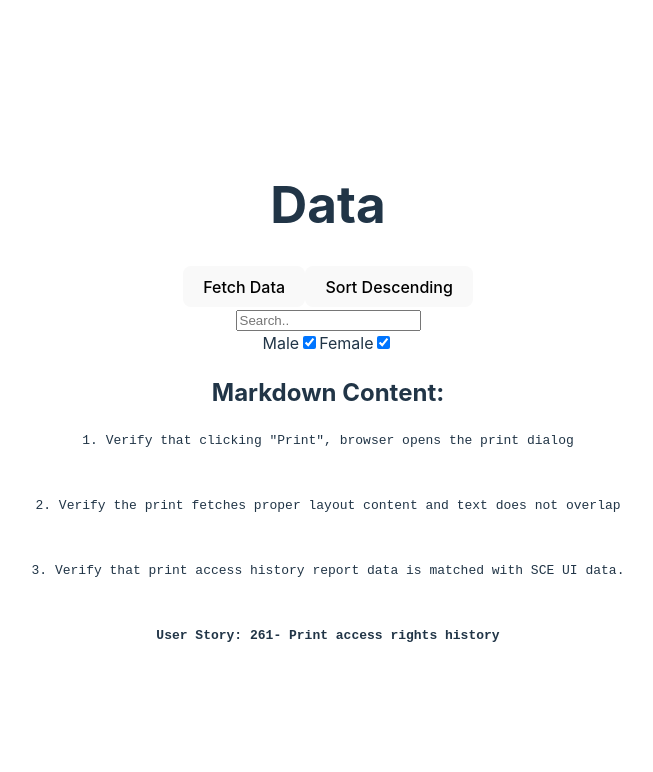
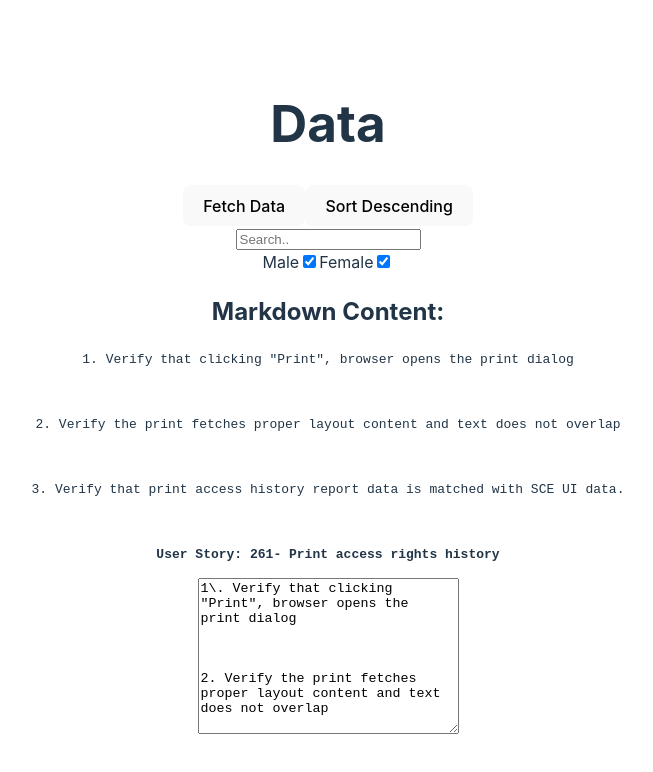
Before and after one commit to Nilesh1308/Api, a React (Vite) app: page / in a window 1280 px wide. Shown: the top 772 px of the page, without its empty margins (312-965 px from the left). Built offline with nearby package versions, Linux system fonts and the light colour scheme.

Commit message:
Mark down editor

```diff
--- a/src/App.jsx
+++ b/src/App.jsx
@@ -98,6 +98,9 @@ function App() {
         <h2>Markdown Content:</h2>
         <pre><ReactMarkdown>{markdownContent}</ReactMarkdown></pre>
       </div>
+      <div className='center'>
+        <textarea name="edit" value={markdownContent} onChange={(e) => setMarkdownContent(e.target.value)} cols="30" rows="10"></textarea>
+      </div>
       {filteredData&&filteredData.filter((user)=>user.name.toLowerCase().includes(query.toLowerCase())).map((user) => {
         const { id, name, email, gender, status } = user;
         return (
```
